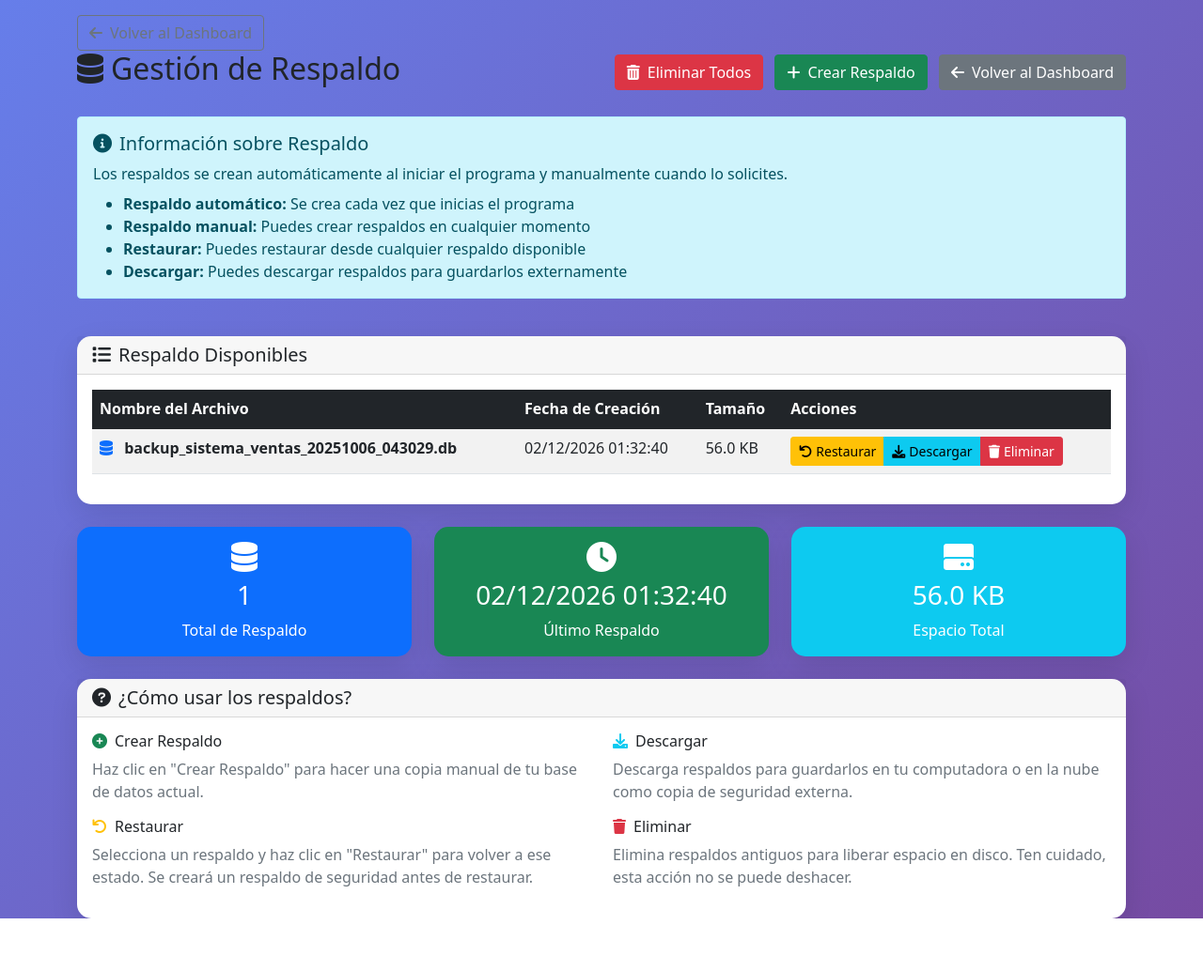
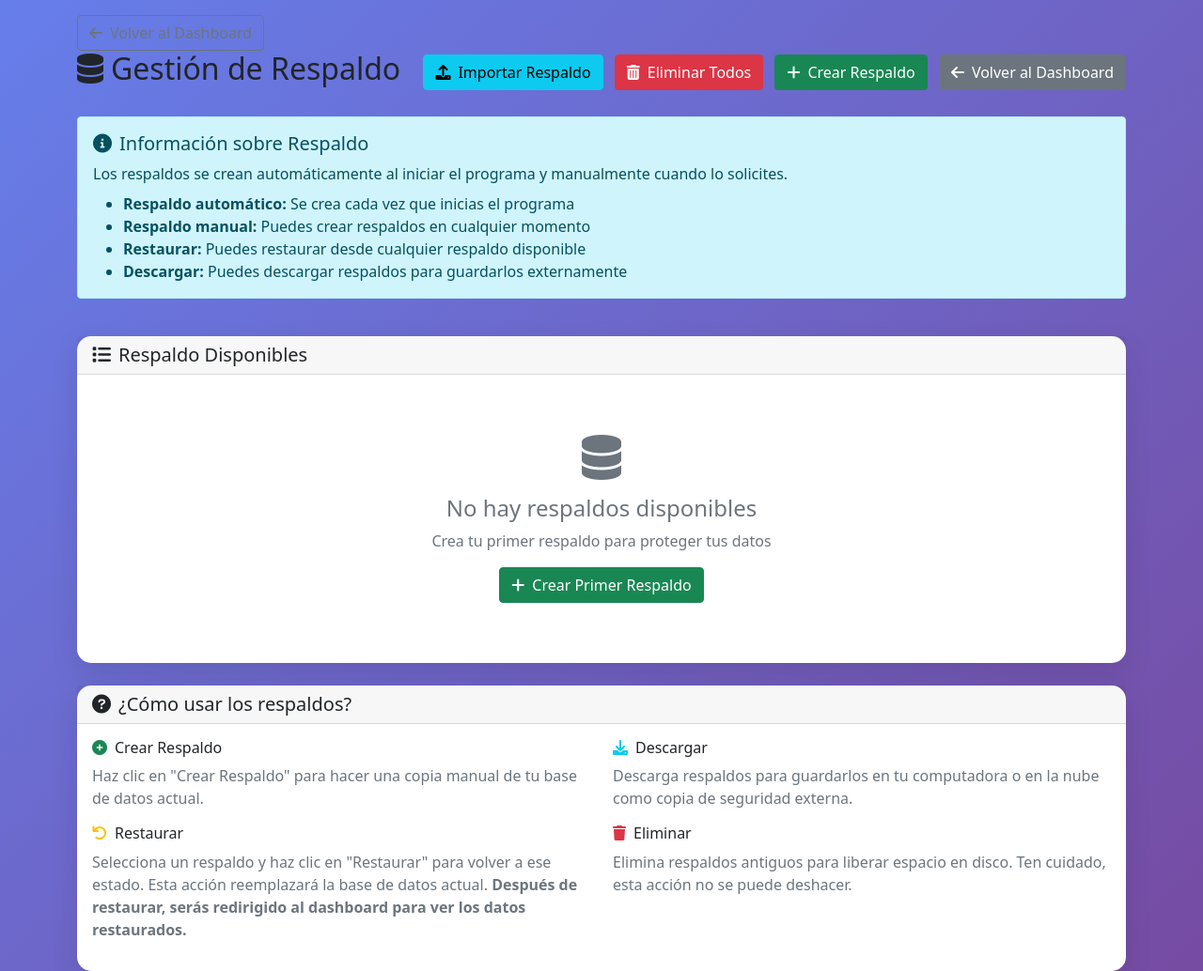
Before and after one commit to DavidFH7/TURRONCITOS, a Flask app: page /respaldos in a window 1280 px wide. Shown: the whole page at 94% size. Before the commit the page ends 978 px from the top, so only its background shows below. Run offline with Flask 3, Linux system fonts and the light colour scheme; a user stored in the database is signed in.

Commit message:
actualizacion de turrones

```diff
--- a/app.py
+++ b/app.py
@@ -1119,24 +1119,31 @@
         import os
         from datetime import datetime
 
-        backup_dir = 'backups'
+        backup_base_dir = 'backups'
         respaldos = []
 
-        if os.path.exists(backup_dir):
-            for filename in os.listdir(backup_dir):
-                if filename.endswith('.db'):
-                    file_path = os.path.join(backup_dir, filename)
-                    file_stats = os.stat(file_path)
-                    file_size = file_stats.st_size
-                    file_date = datetime.fromtimestamp(file_stats.st_mtime)
+        if os.path.exists(backup_base_dir):
+            # Buscar en todas las subcarpetas y en la carpeta principal
+            for root, dirs, files in os.walk(backup_base_dir):
+                for filename in files:
+                    if filename.endswith('.db'):
+                        file_path = os.path.join(root, filename)
+                        file_stats = os.stat(file_path)
+                        file_size = file_stats.st_size
+                        file_date = datetime.fromtimestamp(file_stats.st_mtime)
 
-                    respaldos.append({
-                        'nombre': filename,
-                        'ruta': file_path,
-                        'tamaño': file_size,
-                        'fecha': file_date,
-                        'fecha_formateada': file_date.strftime('%d/%m/%Y %H:%M:%S')
-                    })
+                        # Obtener la ruta relativa para mostrar
+                        relative_path = os.path.relpath(file_path, backup_base_dir)
+
+                        respaldos.append({
+                            'nombre': filename,
+                            'ruta': file_path,
+                            'ruta_relativa': relative_path,
+                            'tamaño': file_size,
+                            'fecha': file_date,
+                            'fecha_formateada': file_date.strftime('%d/%m/%Y %H:%M:%S'),
+                            'carpeta': os.path.dirname(relative_path) if os.path.dirname(relative_path) else 'Principal'
+                        })
 
             # Ordenar por fecha (más recientes primero)
             respaldos.sort(key=lambda x: x['fecha'], reverse=True)
@@ -1161,7 +1168,7 @@
 
     return redirect(url_for('respaldos'))
 
-@app.route('/respaldos/restaurar/<filename>')
+@app.route('/respaldos/restaurar/<path:filename>')
 @login_required
 def restaurar_respaldo(filename):
     """Restaurar desde un respaldo"""
@@ -1174,18 +1181,21 @@
             flash('El respaldo no existe', 'error')
             return redirect(url_for('respaldos'))
 
-        # Restaurar el respaldo
-        db_path = 'instance/sistema_ventas.db'
+        # Restaurar el respaldo directamente
+        db_path = 'sistema_ventas.db'
         shutil.copy2(backup_path, db_path)
 
-        flash(f'Base de datos restaurada desde {filename}', 'success')
+        # Mensajes de confirmación
+        flash(f'✅ Base de datos restaurada exitosamente desde: {os.path.basename(filename)}', 'success')
+        flash('🔄 Los datos han sido actualizados. Ahora puedes ver la información restaurada en el dashboard.', 'info')
+
         return redirect(url_for('dashboard'))
 
     except Exception as e:
         flash(f'Error al restaurar respaldo: {str(e)}', 'error')
         return redirect(url_for('respaldos'))
 
-@app.route('/respaldos/descargar/<filename>')
+@app.route('/respaldos/descargar/<path:filename>')
 @login_required
 def descargar_respaldo(filename):
     """Descargar un respaldo"""
@@ -1197,13 +1207,15 @@
             flash('El respaldo no existe', 'error')
             return redirect(url_for('respaldos'))
 
-        return send_file(backup_path, as_attachment=True, download_name=filename)
+        # Obtener solo el nombre del archivo para la descarga
+        download_name = os.path.basename(filename)
+        return send_file(backup_path, as_attachment=True, download_name=download_name)
 
     except Exception as e:
         flash(f'Error al descargar respaldo: {str(e)}', 'error')
         return redirect(url_for('respaldos'))
 
-@app.route('/respaldos/eliminar/<filename>')
+@app.route('/respaldos/eliminar/<path:filename>')
 @login_required
 def eliminar_respaldo(filename):
     """Eliminar un respaldo"""
@@ -1211,11 +1223,91 @@
         backup_path = os.path.join('backups', filename)
         if os.path.exists(backup_path):
             os.remove(backup_path)
-            flash(f'Respaldo {filename} eliminado exitosamente', 'success')
+            flash(f'Respaldo {os.path.basename(filename)} eliminado exitosamente', 'success')
         else:
             flash('El respaldo no existe', 'error')
     except Exception as e:
         flash(f'Error al eliminar respaldo: {str(e)}', 'error')
+
+    return redirect(url_for('respaldos'))
+
+@app.route('/respaldos/importar', methods=['POST'])
+@login_required
+def importar_respaldo():
+    """Importar un respaldo desde un archivo"""
+    try:
+        from werkzeug.utils import secure_filename
+        import shutil
+        from datetime import datetime
+
+        # Verificar que se subió un archivo
+        if 'backup_file' not in request.files:
+            flash('No se seleccionó ningún archivo', 'error')
+            return redirect(url_for('respaldos'))
+
+        file = request.files['backup_file']
+        if file.filename == '':
+            flash('No se seleccionó ningún archivo', 'error')
+            return redirect(url_for('respaldos'))
+
+        # Verificar extensión del archivo
+        if not file.filename.lower().endswith('.db'):
+            flash('Solo se permiten archivos de base de datos (.db)', 'error')
+            return redirect(url_for('respaldos'))
+
+        # Verificar tamaño del archivo (máximo 50MB)
+        file.seek(0, 2)  # Ir al final del archivo
+        file_size = file.tell()
+        file.seek(0)  # Volver al inicio
+
+        if file_size > 50 * 1024 * 1024:  # 50MB
+            flash('El archivo es demasiado grande. Tamaño máximo: 50MB', 'error')
+            return redirect(url_for('respaldos'))
+
+        # Crear respaldo de seguridad de la base de datos actual
+        backup_security = crear_respaldo_automatico()
+        if backup_security:
+            flash('Se creó un respaldo de seguridad antes de la importación', 'info')
+
+        # Obtener nombre personalizado si se proporcionó
+        backup_name = request.form.get('backup_name', '').strip()
+        if not backup_name:
+            backup_name = secure_filename(file.filename)
+
+        # Crear estructura de directorios organizada para respaldos importados
+        backup_base_dir = 'backups'
+        current_date = datetime.now().strftime('%Y-%m')
+        import_dir = os.path.join(backup_base_dir, f'{current_date}_imported')
+
+        # Crear directorios si no existen
+        if not os.path.exists(backup_base_dir):
+            os.makedirs(backup_base_dir)
+        if not os.path.exists(import_dir):
+            os.makedirs(import_dir)
+
+        # Generar nombre único para el respaldo importado
+        timestamp = datetime.now().strftime('%Y%m%d_%H%M%S')
+        if not backup_name.endswith('.db'):
+            backup_name += '.db'
+
+        # Asegurar que el nombre sea único
+        base_name = backup_name.replace('.db', '')
+        final_name = f"{base_name}_imported_{timestamp}.db"
+        backup_path = os.path.join(import_dir, final_name)
+
+        # Guardar el archivo importado
+        file.save(backup_path)
+
+        # Opcional: Restaurar automáticamente el respaldo importado
+        # (Comentado por seguridad - el usuario debe hacerlo manualmente)
+        # db_path = 'sistema_ventas.db'
+        # shutil.copy2(backup_path, db_path)
+
+        flash(f'Respaldo importado exitosamente: {final_name}', 'success')
+        flash('Nota: El respaldo se guardó en la carpeta de respaldos. Puedes restaurarlo cuando lo desees.', 'info')
+
+    except Exception as e:
+        flash(f'Error al importar respaldo: {str(e)}', 'error')
 
     return redirect(url_for('respaldos'))
 
@@ -1232,8 +1324,12 @@
             flash('No hay respaldos para eliminar', 'warning')
             return redirect(url_for('respaldos'))
 
-        # Obtener todos los archivos .db en el directorio backups
-        backup_files = glob.glob(os.path.join(backup_dir, '*.db'))
+        # Obtener todos los archivos .db en el directorio backups y subdirectorios
+        backup_files = []
+        for root, dirs, files in os.walk(backup_dir):
+            for file in files:
+                if file.endswith('.db'):
+                    backup_files.append(os.path.join(root, file))
 
         if not backup_files:
             flash('No hay respaldos para eliminar', 'warning')
@@ -1284,8 +1380,14 @@
         import os
         from datetime import datetime
 
-        # Crear directorio de respaldos si no existe
-        backup_dir = 'backups'
+        # Crear estructura de directorios organizada
+        backup_base_dir = 'backups'
+        current_date = datetime.now().strftime('%Y-%m')
+        backup_dir = os.path.join(backup_base_dir, current_date)
+
+        # Crear directorios si no existen
+        if not os.path.exists(backup_base_dir):
+            os.makedirs(backup_base_dir)
         if not os.path.exists(backup_dir):
             os.makedirs(backup_dir)
 
@@ -1295,7 +1397,7 @@
         backup_path = os.path.join(backup_dir, backup_filename)
 
         # Copiar la base de datos actual
-        db_path = 'instance/sistema_ventas.db'
+        db_path = 'sistema_ventas.db'
         if os.path.exists(db_path):
             copy2(db_path, backup_path)
             print(f"Respaldo creado: {backup_path}")
--- /dev/null
+++ b/requirements_modified.txt
@@ -0,0 +1,5 @@
+Flask==2.3.3
+Flask-Login==0.6.3
+Werkzeug==2.3.7
+openpyxl==3.1.2
+gunicorn==20.1.0
--- a/templates/respaldos.html
+++ b/templates/respaldos.html
@@ -8,6 +8,9 @@
         <div class="d-flex justify-content-between align-items-center mb-4">
             <h2><i class="fas fa-database me-2"></i>Gestión de Respaldo</h2>
             <div>
+                <button type="button" class="btn btn-info me-2" data-bs-toggle="modal" data-bs-target="#importarModal">
+                    <i class="fas fa-upload me-2"></i>Importar Respaldo
+                </button>
                 <form action="{{ url_for('eliminar_todos_respaldos') }}" method="post" class="d-inline" onsubmit="return confirm('¿Seguro que deseas eliminar TODOS los respaldos? Esta acción no se puede deshacer.');">
                     <button type="submit" class="btn btn-danger me-2">
                         <i class="fas fa-trash-alt me-2"></i>Eliminar Todos
@@ -54,6 +57,7 @@
                         <thead class="table-dark">
                             <tr>
                                 <th>Nombre del Archivo</th>
+                                <th>Carpeta</th>
                                 <th>Fecha de Creación</th>
                                 <th>Tamaño</th>
                                 <th>Acciones</th>
@@ -65,6 +69,11 @@
                                 <td>
                                     <i class="fas fa-database text-primary me-2"></i>
                                     <strong>{{ respaldo.nombre }}</strong>
+                                </td>
+                                <td>
+                                    <span class="badge bg-secondary">
+                                        <i class="fas fa-folder me-1"></i>{{ respaldo.carpeta }}
+                                    </span>
                                 </td>
                                 <td>{{ respaldo.fecha_formateada }}</td>
                                 <td>
@@ -78,16 +87,16 @@
                                 </td>
                                 <td>
                                     <div class="btn-group" role="group">
-                                        <a href="{{ url_for('restaurar_respaldo', filename=respaldo.nombre) }}"
+                                        <a href="{{ url_for('restaurar_respaldo', filename=respaldo.ruta_relativa) }}"
                                            class="btn btn-warning btn-sm"
-                                           onclick="return confirm('¿Estás seguro de que quieres restaurar desde este respaldo? Se creará un respaldo de la base de datos actual antes de restaurar.')">
+                                           onclick="return confirm('¿Estás seguro de que quieres restaurar desde este respaldo?\\n\\nEsta acción reemplazará la base de datos actual con los datos del respaldo seleccionado.\\n\\nDespués de restaurar, serás redirigido al dashboard para ver los datos restaurados.')">
                                             <i class="fas fa-undo me-1"></i>Restaurar
                                         </a>
-                                        <a href="{{ url_for('descargar_respaldo', filename=respaldo.nombre) }}"
+                                        <a href="{{ url_for('descargar_respaldo', filename=respaldo.ruta_relativa) }}"
                                            class="btn btn-info btn-sm">
                                             <i class="fas fa-download me-1"></i>Descargar
                                         </a>
-                                        <a href="{{ url_for('eliminar_respaldo', filename=respaldo.nombre) }}"
+                                        <a href="{{ url_for('eliminar_respaldo', filename=respaldo.ruta_relativa) }}"
                                            class="btn btn-danger btn-sm"
                                            onclick="return confirm('¿Estás seguro de que quieres eliminar este respaldo?')">
                                             <i class="fas fa-trash me-1"></i>Eliminar
@@ -172,7 +181,7 @@
                         <p class="text-muted">Haz clic en "Crear Respaldo" para hacer una copia manual de tu base de datos actual.</p>
 
                         <h6><i class="fas fa-undo text-warning me-2"></i>Restaurar</h6>
-                        <p class="text-muted">Selecciona un respaldo y haz clic en "Restaurar" para volver a ese estado. Se creará un respaldo de seguridad antes de restaurar.</p>
+                        <p class="text-muted">Selecciona un respaldo y haz clic en "Restaurar" para volver a ese estado. Esta acción reemplazará la base de datos actual. <strong>Después de restaurar, serás redirigido al dashboard para ver los datos restaurados.</strong></p>
                     </div>
                     <div class="col-md-6">
                         <h6><i class="fas fa-download text-info me-2"></i>Descargar</h6>
@@ -186,4 +195,55 @@
         </div>
     </div>
 </div>
+
+<!-- Modal para Importar Respaldo -->
+<div class="modal fade" id="importarModal" tabindex="-1" aria-labelledby="importarModalLabel" aria-hidden="true">
+    <div class="modal-dialog">
+        <div class="modal-content">
+            <div class="modal-header">
+                <h5 class="modal-title" id="importarModalLabel">
+                    <i class="fas fa-upload me-2"></i>Importar Respaldo
+                </h5>
+                <button type="button" class="btn-close" data-bs-dismiss="modal" aria-label="Close"></button>
+            </div>
+            <form action="{{ url_for('importar_respaldo') }}" method="post" enctype="multipart/form-data">
+                <div class="modal-body">
+                    <div class="alert alert-info">
+                        <i class="fas fa-info-circle me-2"></i>
+                        <strong>Importante:</strong> Se creará un respaldo de seguridad de la base de datos actual antes de importar el nuevo respaldo.
+                    </div>
+
+                    <div class="mb-3">
+                        <label for="backup_file" class="form-label">
+                            <i class="fas fa-file-database me-2"></i>Seleccionar Archivo de Respaldo
+                        </label>
+                        <input type="file" class="form-control" id="backup_file" name="backup_file" accept=".db" required>
+                        <div class="form-text">Solo se permiten archivos de base de datos (.db)</div>
+                    </div>
+
+                    <div class="mb-3">
+                        <label for="backup_name" class="form-label">
+                            <i class="fas fa-tag me-2"></i>Nombre Personalizado (Opcional)
+                        </label>
+                        <input type="text" class="form-control" id="backup_name" name="backup_name" placeholder="Dejar vacío para usar el nombre original">
+                        <div class="form-text">Si no se especifica, se usará el nombre del archivo original</div>
+                    </div>
+
+                    <div class="alert alert-warning">
+                        <i class="fas fa-exclamation-triangle me-2"></i>
+                        <strong>Advertencia:</strong> Esta acción reemplazará la base de datos actual. Asegúrate de tener un respaldo de seguridad.
+                    </div>
+                </div>
+                <div class="modal-footer">
+                    <button type="button" class="btn btn-secondary" data-bs-dismiss="modal">
+                        <i class="fas fa-times me-2"></i>Cancelar
+                    </button>
+                    <button type="submit" class="btn btn-primary">
+                        <i class="fas fa-upload me-2"></i>Importar Respaldo
+                    </button>
+                </div>
+            </form>
+        </div>
+    </div>
+</div>
 {% endblock %}
```
